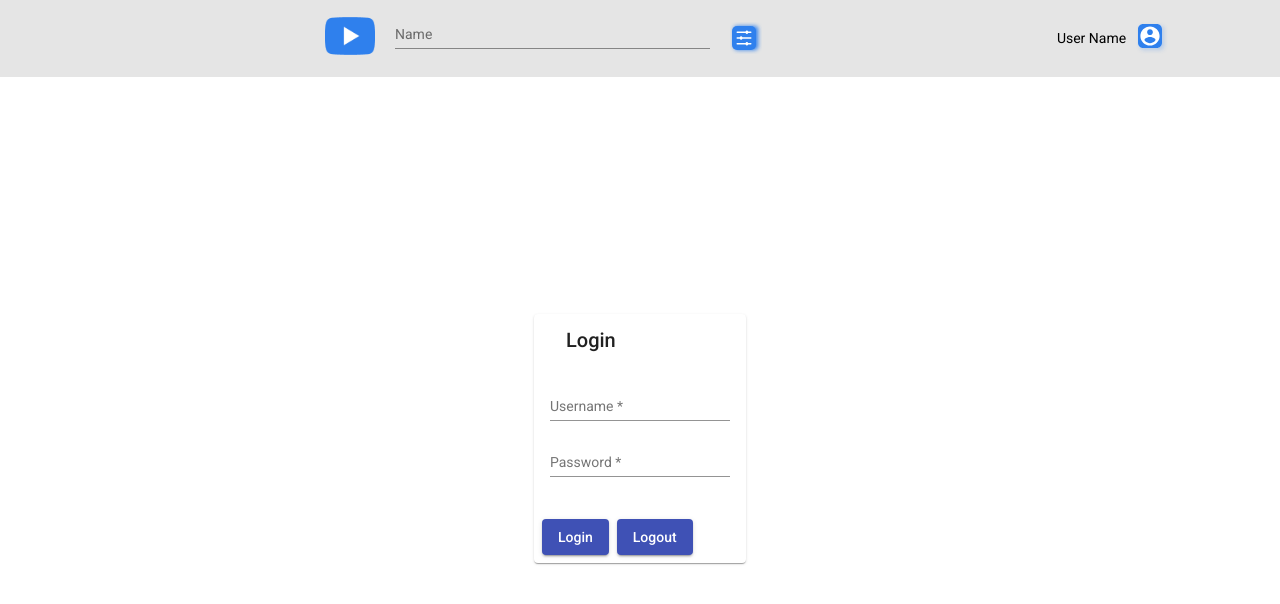
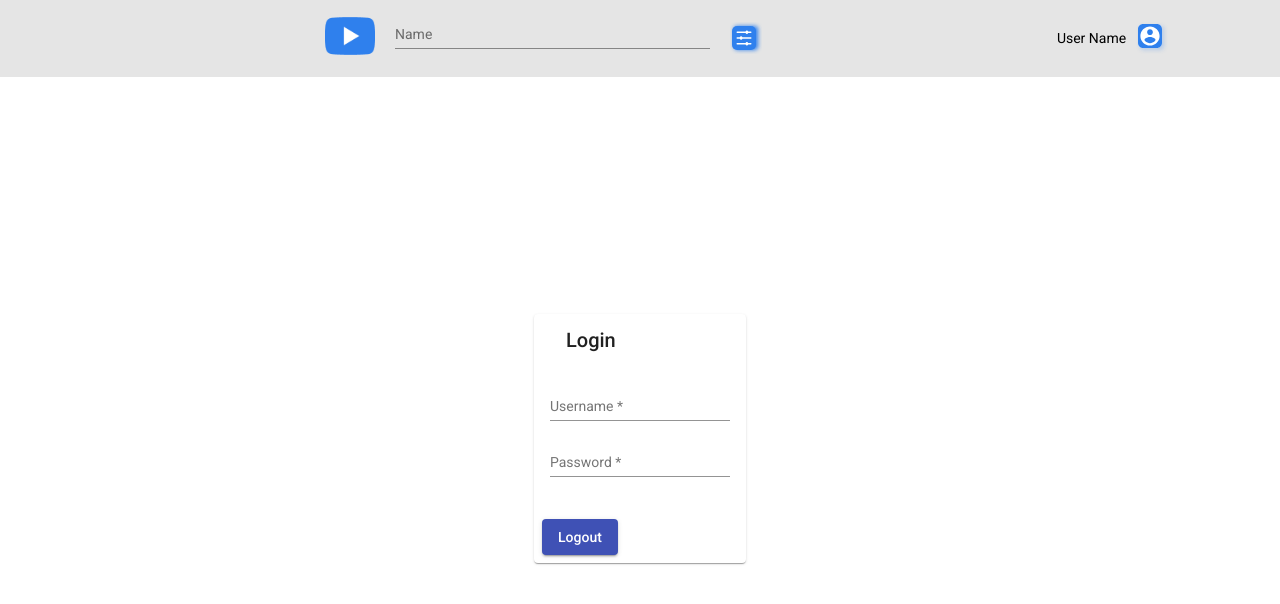
Before and after one commit to GlebZhidovich/YouTube-client-app, an Angular app in the folder youtube-client-app/: page /auth in a window 1280 px wide. Shown: the top 604 px of the page. Built offline with nearby package versions, Linux system fonts and the light colour scheme; sample sign-in values are in the browser's storage.

Commit message:
feat: add show login/logout

```diff
--- a/youtube-client-app/src/app/auth/pages/login/login.component.html
+++ b/youtube-client-app/src/app/auth/pages/login/login.component.html
@@ -20,10 +20,12 @@
     </mat-card-content>
     <mat-card-actions>
       <button
+        *ngIf="!(isAuth | async)"
         (click)="auth.login()"
         mat-raised-button
         color="primary">Login</button>
       <button
+        *ngIf="isAuth | async"
         (click)="auth.logout()"
         mat-raised-button
         color="primary">Logout</button>
--- a/youtube-client-app/src/app/auth/pages/login/login.component.ts
+++ b/youtube-client-app/src/app/auth/pages/login/login.component.ts
@@ -1,4 +1,5 @@
 import { Component, OnInit } from '@angular/core';
+import { Observable } from 'rxjs';
 import { AuthService } from '../../services/auth.service';
 
 @Component({
@@ -8,7 +9,11 @@ import { AuthService } from '../../services/auth.service';
 })
 export class LoginComponent implements OnInit {
 
-  constructor(public auth: AuthService) { }
+  public isAuth: Observable<boolean>;
+
+  constructor(public auth: AuthService) {
+    this.isAuth = auth.isAuthenticated2();
+  }
 
   public ngOnInit(): void {
   }
--- a/youtube-client-app/src/app/auth/services/auth.service.ts
+++ b/youtube-client-app/src/app/auth/services/auth.service.ts
@@ -1,7 +1,6 @@
 import { Injectable } from '@angular/core';
 import { Router } from '@angular/router';
-import { Observable, TeardownLogic } from 'rxjs';
-import { Subscriber } from 'rxjs/src/internal/Subscriber';
+import { Observable, Subscriber, TeardownLogic } from 'rxjs';
 
 @Injectable({ providedIn: 'root' })
 export class AuthService {
@@ -35,7 +34,7 @@ export class AuthService {
   }
 
   public isAuthenticated2(): Observable<boolean> {
-    return Observable.create((subscriber: Subscriber<boolean>): TeardownLogic => {
+    return new Observable((subscriber: Subscriber<boolean>): TeardownLogic => {
       setTimeout((): void => {
         if (localStorage.getItem('auth')) {
           subscriber.next(true);
```
Also changed, not shown: youtube-client-app/src/app/auth/auth.guard.ts (line endings or trailing spaces).
